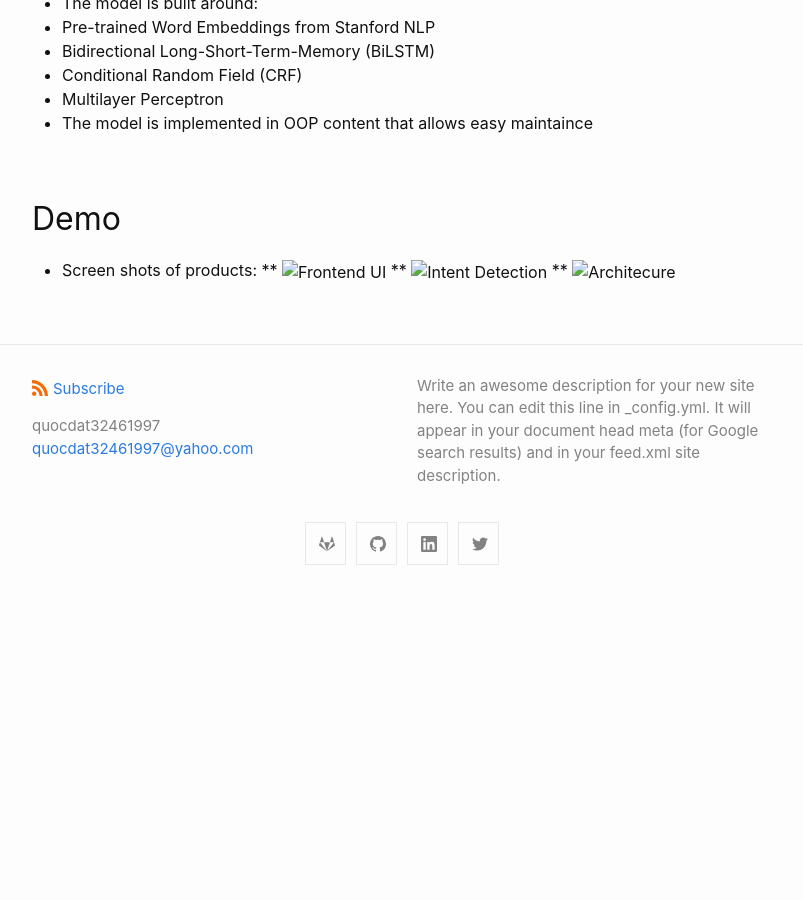
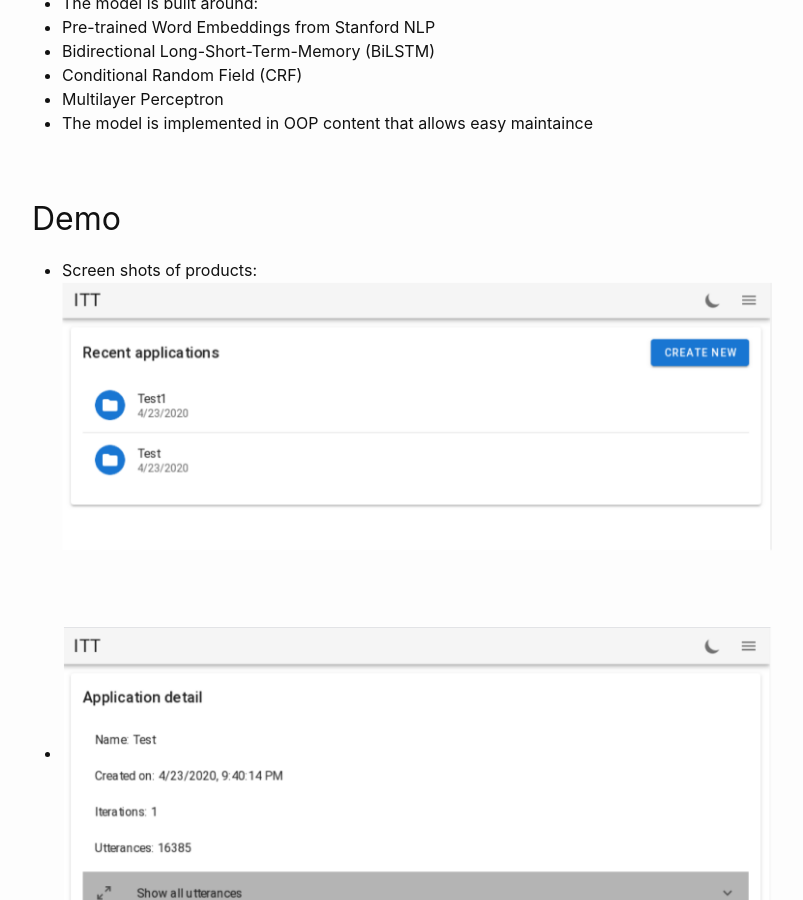
Before and after one commit to quocdat32461997/quocdat32461997.github.io, a Jekyll site: the page built from _posts/2020-10-22-intent-detection.md, in a window 1280 px wide and 900 px high, scrolled down 1949 px. Shown: the whole window, without its empty margins (238-1041 px from the left). Built offline with Jekyll 4.4.1, drawn with Linux system fonts in a browser that asks for light colours; before the commit the page ends 2549 px from its top, so only the background shows below that.

Commit message:
Add images

```diff
--- a/_posts/2020-10-22-intent-detection.md
+++ b/_posts/2020-10-22-intent-detection.md
@@ -37,25 +37,25 @@ My team of 6 Senior CS/SE students in Senior Project course:
 
 ## Solutions:
 * A web tool that allows scientists to upload corpus and retrieve intents. The corpus/detected intents are saved for each scientist account for later use.
- - Architecture (modules communicate by RESTful API):
-  - Backend (NodeJS + SQL)
-  - AI/ML module (Tensorflow/Keras)
-  - Frontend (VueJS)
+ * Architecture (modules communicate by RESTful API):
+ * Backend (NodeJS + SQL)
+ * AI/ML module (Tensorflow/Keras)
+ * Frontend (VueJS)
 * The AI module:
  * Intent is defined as tuple of Vert-Noun and Noun-Noun.
  * A hybrid model of 2 modules:
-  - Module 1: detect tuples of Verb-Noun and Noun-Nouns as potential intents
-  - Module 2: given potential intents, finalize the correct intent
-  -  The model is built around:
-   - Pre-trained Word Embeddings from Stanford NLP
-   - Bidirectional Long-Short-Term-Memory (BiLSTM)
-   - Conditional Random Field (CRF)
-   - Multilayer Perceptron
+  * Module 1: detect tuples of Verb-Noun and Noun-Nouns as potential intents
+  * Module 2: given potential intents, finalize the correct intent
+  * The model is built around:
+   * Pre-trained Word Embeddings from Stanford NLP
+   * Bidirectional Long-Short-Term-Memory (BiLSTM)
+   * Conditional Random Field (CRF)
+   * Multilayer Perceptron
  * The model is implemented in OOP content that allows easy maintaince
 
 
 ## Demo
 * Screen shots of products:
- ** ![Frontend UI](itt/web_app.png)
- ** ![Intent Detection](itt/intent_sample.png)
- ** ![Architecure](itt/itt_architecture.png)
+ * ![Frontend UI](https://github.com/quocdat32461997/quocdat32461997.github.io/blob/master/_posts/itt/web_app.png)
+ * ![Intent Detection](https://github.com/quocdat32461997/quocdat32461997.github.io/blob/master/_posts/itt/intent_sample.png)
+ * ![Architecure](https://github.com/quocdat32461997/quocdat32461997.github.io/blob/master/_posts/itt/itt_architecture.png)
```
